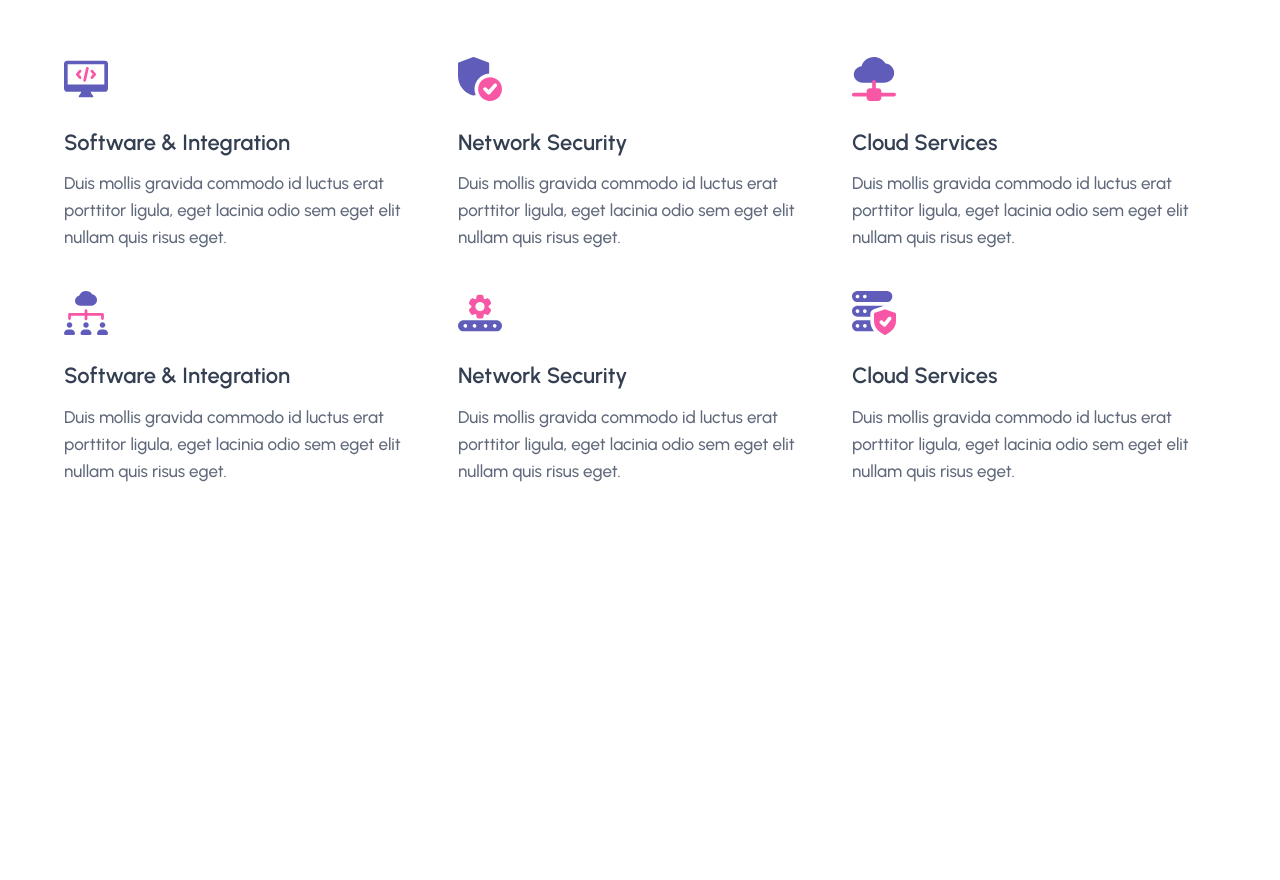
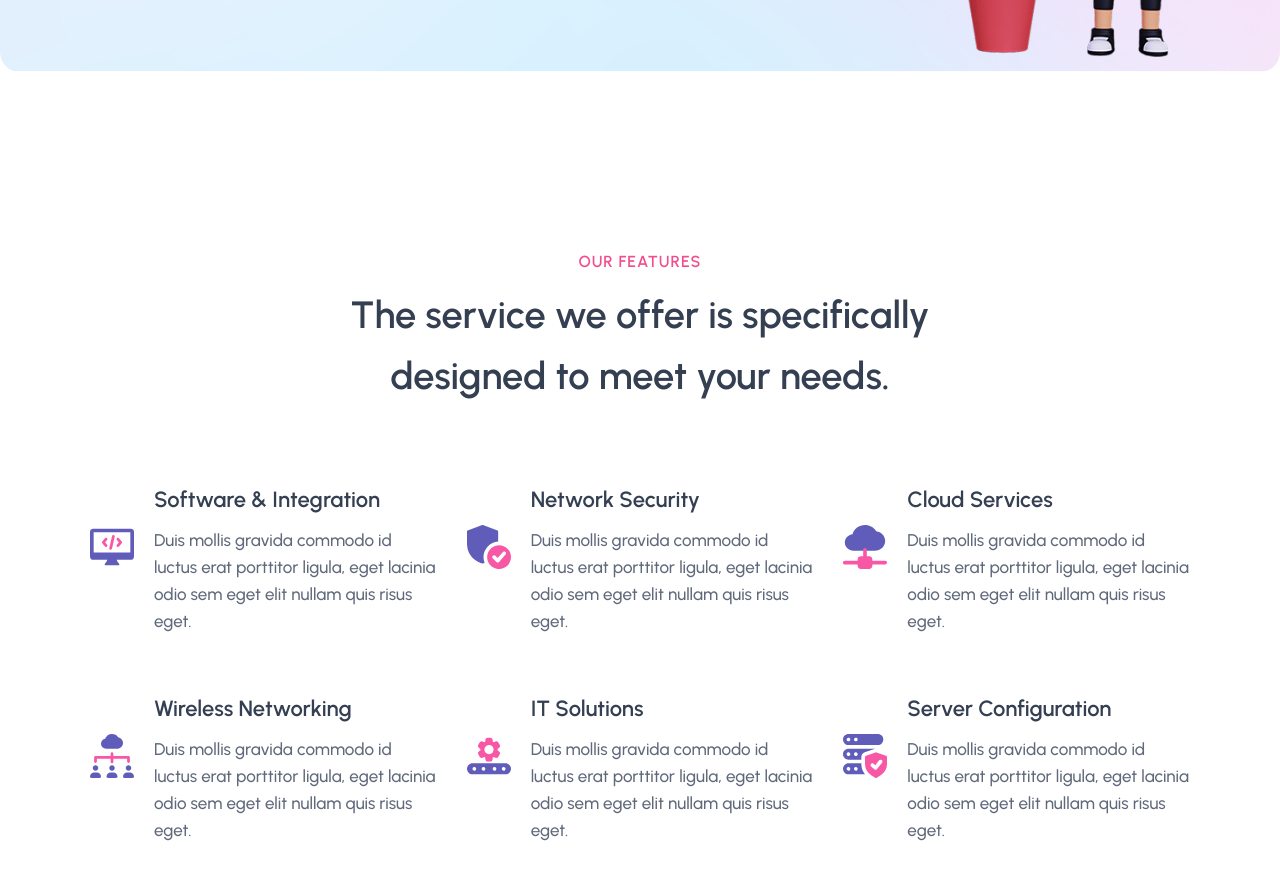
Before and after one commit to gggosle/siteTemplate, a website: page index.html in a window 1280 px wide. Shown: the part 720-1600 px from the top of the page. Before the commit the page ends 1263 px from the top, so only its background shows below. Drawn offline with Linux system fonts and the light colour scheme.

Commit message:
add tag wrapper for feat content; refine sizes

```diff
--- a/css/styles.css
+++ b/css/styles.css
@@ -24,7 +24,7 @@ body {
 
 .hero, .header, .features {
     margin: 0 auto;
-    padding: 0 5%;
+    padding: 0 5.625rem;
     width: 100%;
     max-width: 1470px;
 }
@@ -39,8 +39,7 @@ body {
 
 .container {
     margin: 0 auto;
-    padding: 5% 0;
-
+    padding: 11rem 0;
 }
 
 .btn {
@@ -132,7 +131,7 @@ body {
     position: absolute;
     top: 50%;
     left: 50%;
-    transform: translate(-50%, -40%);
+    transform: translate(-50%, -36%);
 }
 
 .features__header {
@@ -161,6 +160,11 @@ body {
     gap: 40px 30px;
 }
 
+.features__item {
+    display: flex;
+    align-items: center;
+    gap: 1.25rem;
+}
 .features__item-title {
     font-size: 1.375rem;
     margin: 15px 0 10px 0;
--- a/index.html
+++ b/index.html
@@ -58,53 +58,60 @@
                 <span class="features__subtitle">OUR FEATURES</span>
                 <h2 class="features__title">The service we offer is specifically designed to meet your needs.</h2>
             </div>
-
             <div class="features__grid">
                 <div class="features__item">
-                    <div class="features__icon features__icon--purple">
+                    <div class="features__icon">
                         <img src="resources/icon-software.svg" width="44" height="44" alt="">
                     </div>
+                    <div class="features__item-content">
                         <h3 class="features__item-title">Software & Integration</h3>
                         <p class="features__item-text">Duis mollis gravida commodo id luctus erat porttitor ligula, eget lacinia odio sem eget elit nullam quis risus eget.</p>
                     </div>
-
+                </div>
                 <div class="features__item">
-                    <div class="features__icon features__icon--blue">
+                    <div class="features__icon ">
                         <img src="resources/icon-security.svg" width="44" height="44" alt="">
                     </div>
+                    <div class="features__item-content">
                         <h3 class="features__item-title">Network Security</h3>
                         <p class="features__item-text">Duis mollis gravida commodo id luctus erat porttitor ligula, eget lacinia odio sem eget elit nullam quis risus eget.</p>
                     </div>
-
+                </div>
                 <div class="features__item">
-                    <div class="features__icon features__icon--indigo">
+                    <div class="features__icon ">
                         <img src="resources/icon-cloud.svg" width="44" height="44" alt="">
                     </div>
+                    <div class="features__item-content">
                         <h3 class="features__item-title">Cloud Services</h3>
                         <p class="features__item-text">Duis mollis gravida commodo id luctus erat porttitor ligula, eget lacinia odio sem eget elit nullam quis risus eget.</p>
                     </div>
+                </div>
                 <div class="features__item">
-                    <div class="features__icon features__icon--purple">
+                    <div class="features__icon">
                         <img src="resources/icon-network.svg" width="44" height="44" alt="">
                     </div>
-                    <h3 class="features__item-title">Software & Integration</h3>
+                    <div class="features__item-content">
+                        <h3 class="features__item-title">Wireless Networking</h3>
                         <p class="features__item-text">Duis mollis gravida commodo id luctus erat porttitor ligula, eget lacinia odio sem eget elit nullam quis risus eget.</p>
                     </div>
-
+                </div>
                 <div class="features__item">
-                    <div class="features__icon features__icon--blue">
+                    <div class="features__icon">
                         <img src="resources/icon-solution.svg" width="44" height="44" alt="">
                     </div>
-                    <h3 class="features__item-title">Network Security</h3>
+                    <div class="features__item-content">
+                        <h3 class="features__item-title">IT Solutions</h3>
                         <p class="features__item-text">Duis mollis gravida commodo id luctus erat porttitor ligula, eget lacinia odio sem eget elit nullam quis risus eget.</p>
                     </div>
-
+                </div>
                 <div class="features__item">
-                    <div class="features__icon features__icon--indigo">
+                    <div class="features__icon">
                         <img src="resources/icon-config.svg" width="44" height="44" alt="">
                     </div>
-                    <h3 class="features__item-title">Cloud Services</h3>
+                    <div class="features__item-content">
+                        <h3 class="features__item-title">Server Configuration</h3>
                         <p class="features__item-text">Duis mollis gravida commodo id luctus erat porttitor ligula, eget lacinia odio sem eget elit nullam quis risus eget.</p>
+                    </div>
                 </div>
 
             </div>
```
Lines whose indentation alone changed are shown as unchanged.
